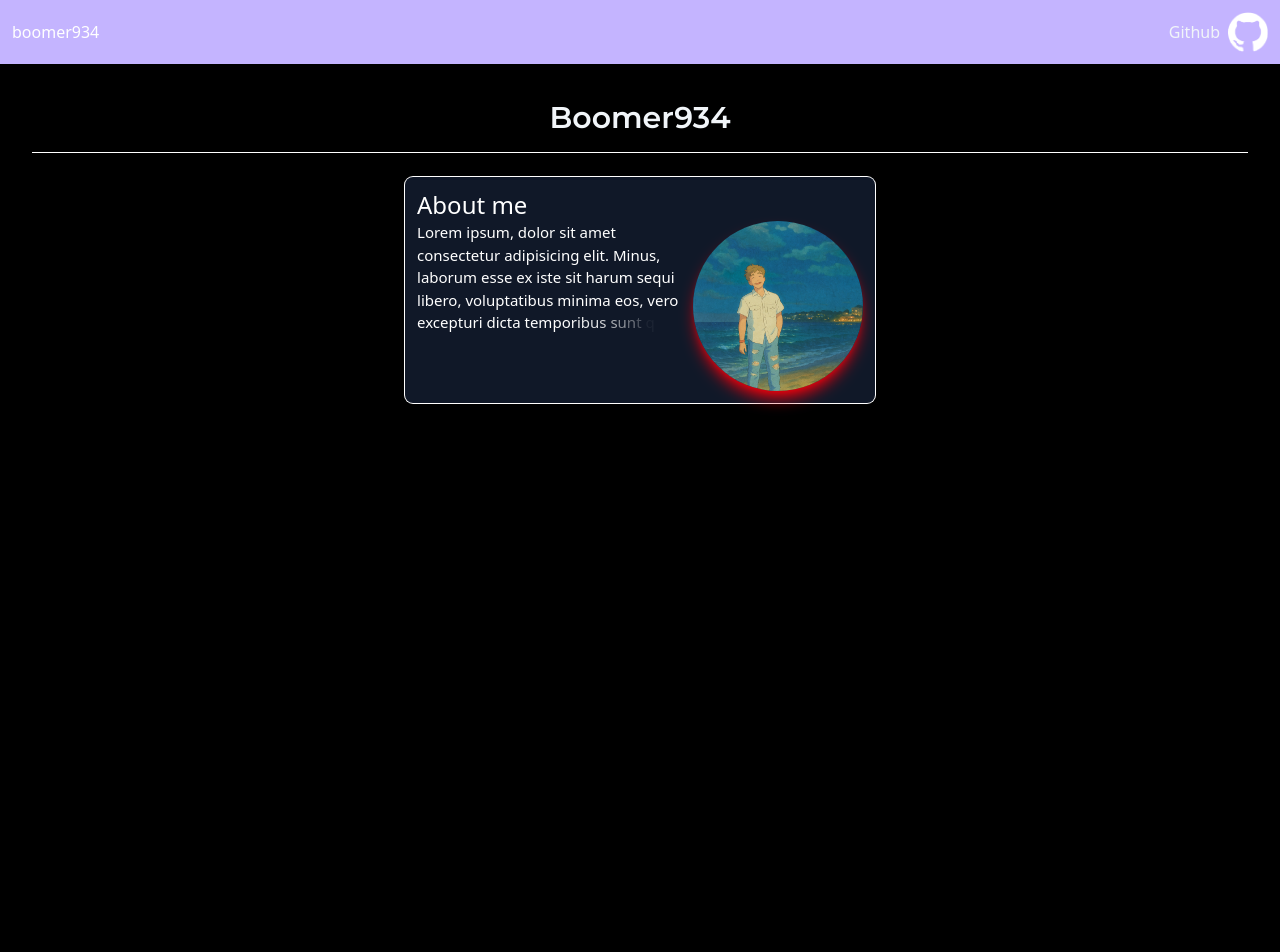
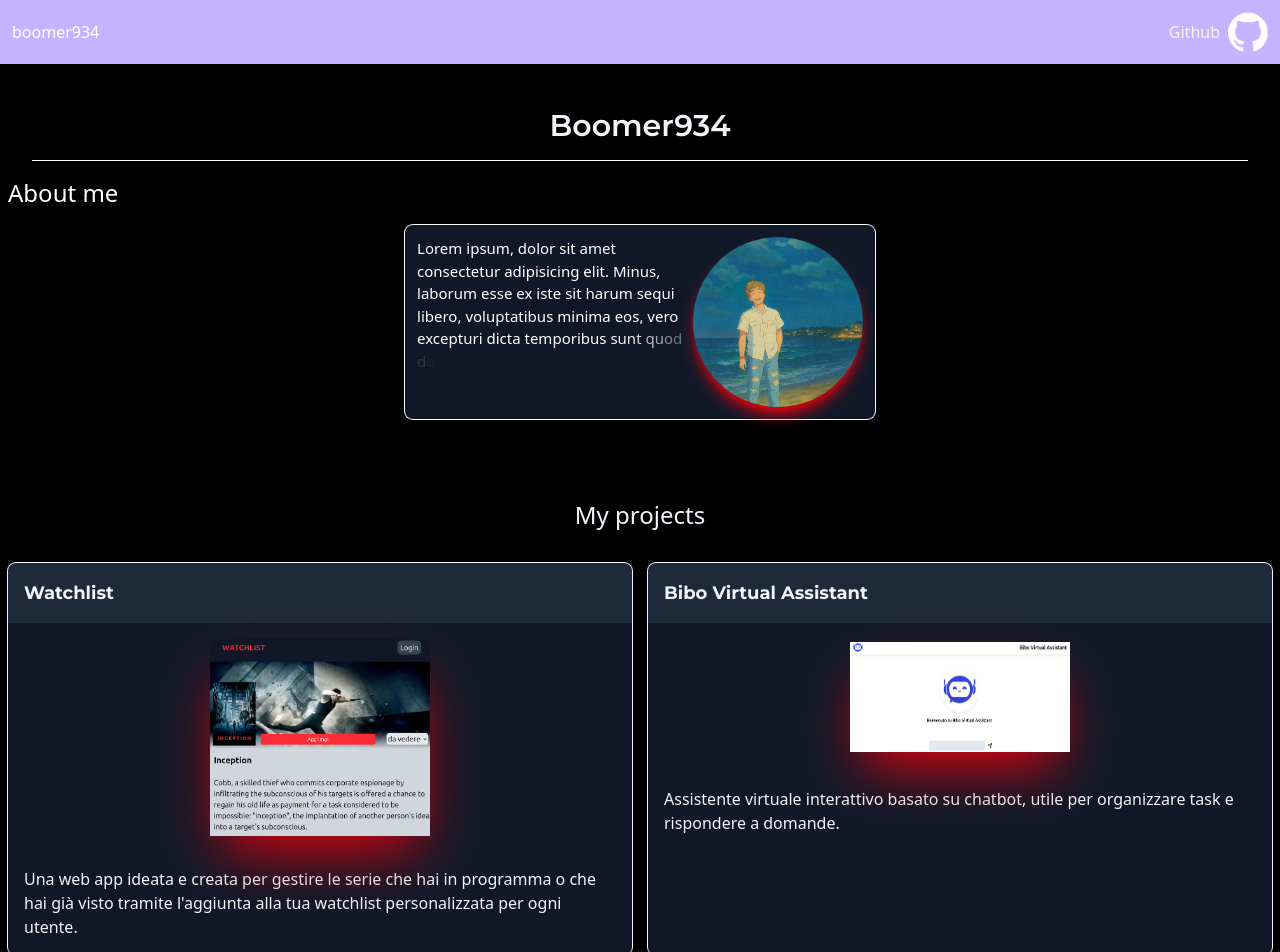
Before and after one commit to boomer934/portfolio, a Next.js app: page / in a window 1280 px wide. Shown: the top 952 px of the page. Before the commit the page ends 884 px from the top, so only its background shows below. Built offline with nearby package versions, Linux system fonts and the light colour scheme.

Commit message:
creazione della projects page , in attesa di migliorarla motion

```diff
--- a/src/app/components/AboutMe.tsx
+++ b/src/app/components/AboutMe.tsx
@@ -1,15 +1,13 @@
-"use client"
-import React from 'react'
-import { motion, stagger, Variants } from 'framer-motion'
-import Image from 'next/image'
+"use client";
+import React from "react";
+import { motion, stagger, Variants } from "framer-motion";
+import Image from "next/image";
 
 export default function AboutMe() {
-
-
   const children: Variants = {
     hidden: {
       opacity: 0,
-            y: 200
+      y: 200,
     },
     visible: {
       opacity: 1,
@@ -19,81 +17,79 @@ export default function AboutMe() {
         ease: "easeInOut",
 
         when: "beforeChildren",
-                delayChildren: stagger(0.02)
-            }
-        }
-    }
+        delayChildren: stagger(0.02),
+      },
+    },
+  };
 
-    const title:Variants = {
+  const title: Variants = {
     hidden: { opacity: 0 },
     visible: {
       opacity: 1,
-            transition:{
-                duration:1,
-                ease:"easeInOut",
-                when:"beforeChildren",
-                delayChildren:stagger(0.02)
-            }
+      transition: {
+        duration: 1,
+        ease: "easeInOut",
+        when: "beforeChildren",
+        delayChildren: stagger(0.02),
       },
-
-    }
+    },
+  };
 
   const typeWriter: Variants = {
     hidden: { opacity: 0 },
-        visible: { opacity: 1 }
-    }
+    visible: { opacity: 1 },
+  };
 
-    const text = " Lorem ipsum, dolor sit amet consectetur adipisicing elit. Minus, laborum esse ex iste sit harum sequi libero, voluptatibus minima eos, vero excepturi dicta temporibus sunt quod doloribus quam explicabo culpa."
-    const splitText = text.split("")
+  const text =
+    " Lorem ipsum, dolor sit amet consectetur adipisicing elit. Minus, laborum esse ex iste sit harum sequi libero, voluptatibus minima eos, vero excepturi dicta temporibus sunt quod doloribus quam explicabo culpa.";
+  const splitText = text.split("");
 
-    const h2 = "About me"
-    const splitH2 = h2.split("")
+  const h2 = "About me";
+  const splitH2 = h2.split("");
 
   return (
+    <>
+      <motion.h2
+        variants={title}
+        initial={"hidden"}
+        animate={"visible"}
+        className="text-2xl font-medium w-full text-left"
+      >
+        {splitH2.map((char, i) => (
+          <motion.span key={i} variants={typeWriter} className="text-white">
+            {char}
+          </motion.span>
+        ))}
+      </motion.h2>
       <motion.div
         variants={children}
         initial="hidden"
         animate="visible"
-            className=' bg-gray-900 w-auto p-3 m-2 flex flex-col rounded-lg shadow-xl max-w-[470px] hover:outline-2 hover:outline-red-600 focus:outline-2 focus:outline-red-600 ring-1 ring-white'>
-            <motion.h2
-            variants={title}
-            initial={"hidden"}
-            animate={"visible"}
-            className='text-2xl font-medium'>
-                {splitH2.map((char, i) => (
-                    <motion.span
-                        key={i}
-                        variants={typeWriter}
-                        className='text-white'>
-                        {char}
-                    </motion.span>
-                ))}
-            </motion.h2>
-            <motion.div className='flex flex-row gap-2'>
-                <motion.p
-                    variants={children}
-                    className=' text-[15px]'>
+        className=" bg-gray-900 w-auto p-3 flex flex-col rounded-lg shadow-xl max-w-[470px] hover:outline-2 hover:outline-red-600 focus:outline-2 focus:outline-red-600 ring-1 ring-white"
+      >
+        <motion.div className="flex flex-row gap-2">
+          <motion.p variants={children} className=" text-[15px]">
             {splitText.map((char, i) => (
-                        <motion.span
-                            key={i}
-                            variants={typeWriter}
-                            className='text-white'>
+              <motion.span key={i} variants={typeWriter} className="text-white">
                 {char}
               </motion.span>
             ))}
           </motion.p>
           <motion.div
-                initial={{opacity:0, scale:0}}
-                animate={{opacity:1, scale:1}}
-                transition={{duration:1, ease:"easeInOut"}}>
+            initial={{ opacity: 0, scale: 0 }}
+            animate={{ opacity: 1, scale: 1 }}
+            transition={{ duration: 1, ease: "easeInOut" }}
+          >
             <Image
-                        src={'/me-ghibli.jpg'}
+              src={"/me-ghibli.jpg"}
               width={200}
               height={200}
-                        alt='me'
-                        className=' rounded-full min-h-[170px] min-w-[170px] shadow-lg shadow-red-600' />
+              alt="me"
+              className=" rounded-full min-h-[170px] min-w-[170px] shadow-lg shadow-red-600"
+            />
           </motion.div>
         </motion.div>
       </motion.div>
-    )
+    </>
+  );
 }
--- a/src/app/components/HeroSection.tsx
+++ b/src/app/components/HeroSection.tsx
@@ -1,46 +1,48 @@
-"use client"
-import React, { useEffect, useRef } from 'react'
-import {motion, useInView} from 'framer-motion'
-import { Montserrat } from 'next/font/google'
+"use client";
+import React, { useEffect, useRef } from "react";
+import { motion, useInView } from "framer-motion";
+import { Montserrat } from "next/font/google";
 
 const montserrat = Montserrat({
-        subsets: ['latin']
-    })
+  subsets: ["latin"],
+});
 
 export default function HeroSection() {
-    const ref = useRef<HTMLDivElement>(null)
-    const inView = useInView(ref,{once:false})
+  const ref = useRef<HTMLDivElement>(null);
+  const inView = useInView(ref, { once: false });
 
-    useEffect(()=>{
-        console.log(inView)
-    },[inView])
+  useEffect(() => {
+    console.log(inView);
+  }, [inView]);
   const children = {
-        visible:{
-            opacity:1,
-            x:0
+    visible: {
+      opacity: 1,
+      x: 0,
     },
-        hidden:{
-            opacity:0,
-            x:-100
-        }
-    }
+    hidden: {
+      opacity: 0,
+      x: -100,
+    },
+  };
   return (
-    <div className='flex flex-col items-center w-full'>
+    <div className="flex flex-col items-center w-full">
       <motion.h1
         ref={ref}
         variants={children}
         initial="hidden"
-        animate={inView?"visible":"hidden"}
-        transition={{duration:1,ease:"easeInOut"}}
-        className={`font-semibold font-serif text-3xl m-4 ${montserrat.className}`}>
+        animate={"visible"}
+        transition={{ duration: 1, ease: "easeInOut" }}
+        className={`font-semibold font-serif text-3xl m-4 ${montserrat.className}`}
+      >
         Boomer934
       </motion.h1>
       <motion.div
         variants={children}
         initial="hidden"
-        animate={inView?"visible":"hidden"}
-        transition={{duration:1,ease:"easeInOut"}}
-        className=' bg-white h-[1px] w-[95vw]'></motion.div>
+        animate={inView ? "visible" : "hidden"}
+        transition={{ duration: 1, ease: "easeInOut" }}
+        className=" bg-white h-[1px] w-[95vw]"
+      ></motion.div>
     </div>
-  )
+  );
 }
--- a/src/app/components/Projects.tsx
+++ b/src/app/components/Projects.tsx
@@ -1,10 +1,49 @@
-import React from 'react'
-import { motion } from 'framer-motion'
-import projectsData from '@/app/projects.json'
+import React from "react";
+import { motion } from "framer-motion";
+import projectsData from "@/app/projects.json";
+import Image from "next/image";
+import { Montserrat } from "next/font/google";
+
+const montserrat = Montserrat({
+  subsets: ["latin"],
+});
+
 export default function Projects() {
   return (
     <motion.div>
-
+      <h2 className="w-full text-center text-2xl font-medium mt-16">
+        My projects
+      </h2>
+      <motion.div className="grid grid-flow-row gap-4 grid-cols-1 sm:grid-cols-2 py-8 ">
+        {projectsData?.projects?.map((project, index) => {
+          return (
+            <motion.div
+              key={index}
+              className={`bg-gray-900  outline-1 rounded-lg sm:row-start-${index + 1} sm:even:col-start-2 sm:odd:col-start-1`}
+            >
+              <motion.h3
+              className={`bg-gray-800 p-4 text-lg font-bold ${montserrat.className}`}
+              >
+                {project.name}
+              </motion.h3>
+              <motion.div className="flex justify-center p-6">
+                <Image
+                  src={project.image}
+                  width={200}
+                  height={200}
+                  alt={project.name}
+                  className=" min-h-[100px] min-w-[200px] shadow-2xl shadow-red-600 scale-110"
+                />
+              </motion.div>
+              <motion.p
+              className="p-4"
+              >
+                {project.description}
+              </motion.p>
+            </motion.div>
+          );
+        })}
+      </motion.div>
     </motion.div>
-  )
+  );
 }
--- a/src/app/globals.css
+++ b/src/app/globals.css
@@ -1,5 +1,5 @@
 @import "tailwindcss";
 
-html,body{
-  height: 100%;
+html,body,main{
+  height: 100vh;
 }
--- a/src/app/layout.tsx
+++ b/src/app/layout.tsx
@@ -30,6 +30,7 @@ export default function RootLayout({
       >
         <Header/>
         {children}
+
       </body>
     </html>
   );
--- a/src/app/page.tsx
+++ b/src/app/page.tsx
@@ -2,25 +2,17 @@
 'use client'
 import AboutMe from "./components/AboutMe";
 import HeroSection from "./components/HeroSection";
-import { useMotionValueEvent, useScroll } from "framer-motion";
-import { useState } from "react";
 import Projects from "./components/Projects";
 
 export default function Home() {
-      const { scrollYProgress } = useScroll();
-      const [scrollStatus,setScrollStatus] = useState<number>(0)
-    useMotionValueEvent(scrollYProgress, "change", (latest)=>{
-        setScrollStatus(latest)
-        console.log(scrollStatus)
-    })
   return (
-    <main className="h-full w-full flex flex-col items-center gap-4">
+    <main className=" w-full flex flex-col items-center gap-4 p-2">
       <HeroSection/>
 
       <AboutMe/>
-      {scrollStatus >= 0.2 &&(
-        <Projects/>
-      )}
+
+      <Projects/>
+
     </main>
   );
 }
--- a/src/app/projects.json
+++ b/src/app/projects.json
@@ -3,10 +3,11 @@
     {
       "name": "Watchlist",
       "url": "https://watchlist-site.vercel.app/",
-      "description": "Una web app per creare e gestire la tua lista di film e serie TV preferite.",
+      "description": "Una web app ideata e creata per gestire le serie che hai in programma o che hai già visto tramite l'aggiunta alla tua watchlist personalizzata per ogni utente.",
       "technologies": ["Next.js", "React", "Tailwind CSS", "Vercel"],
       "github": "https://github.com/Boomer934/watchlist",
       "year": 2025,
+      "image":"/watchlist.png",
       "category": "Web App"
     },
     {
@@ -22,10 +23,11 @@
     {
       "name": "Anime Finder",
       "url": "https://boomer934.github.io/anime-finder/",
-      "description": "Sito per cercare anime online con filtri e dettagli su ogni serie.",
+      "description": "Sito per cercare anime online e visionare la loro descrizione con scheda tecnica.",
       "technologies": ["HTML", "CSS", "JavaScript", "GitHub Pages"],
       "github": "https://github.com/Boomer934/anime-finder",
       "year": 2025,
+      "image":"/anime-finder.png",
       "category": "Web App"
     }
   ]
--- /dev/null
+++ b/src/app/projectsTry.json
@@ -0,0 +1,14 @@
+{
+  "projects": [
+    {
+      "name": "Bibo Virtual Assistant",
+      "url": "https://bibo-virtual-assistant.vercel.app/",
+      "description": "Assistente virtuale interattivo basato su chatbot, utile per organizzare task e rispondere a domande.",
+      "technologies": ["Next.js", "React", "TypeScript", "Vercel"],
+      "github": "https://github.com/Boomer934/bibo-virtual-assistant",
+      "year": 2025,
+      "image":"/bibo-intero.png",
+      "category": "AI / Chatbot"
+    }
+  ]
+}
```
Also changed, not shown: src/app/components/Header.tsx (+11 -13 lines), public/watchlist.png (added). Lines whose indentation alone changed are shown as unchanged.
